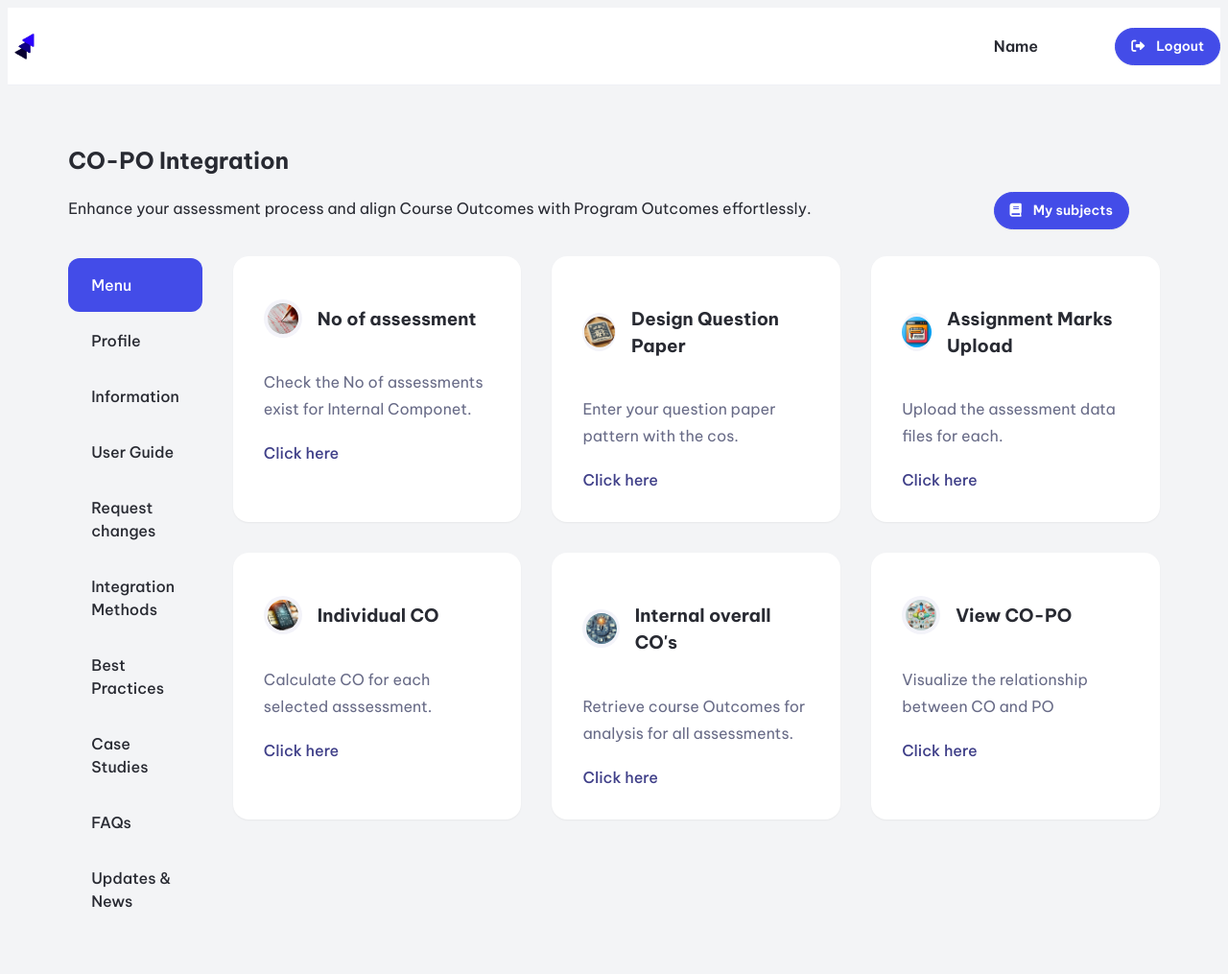
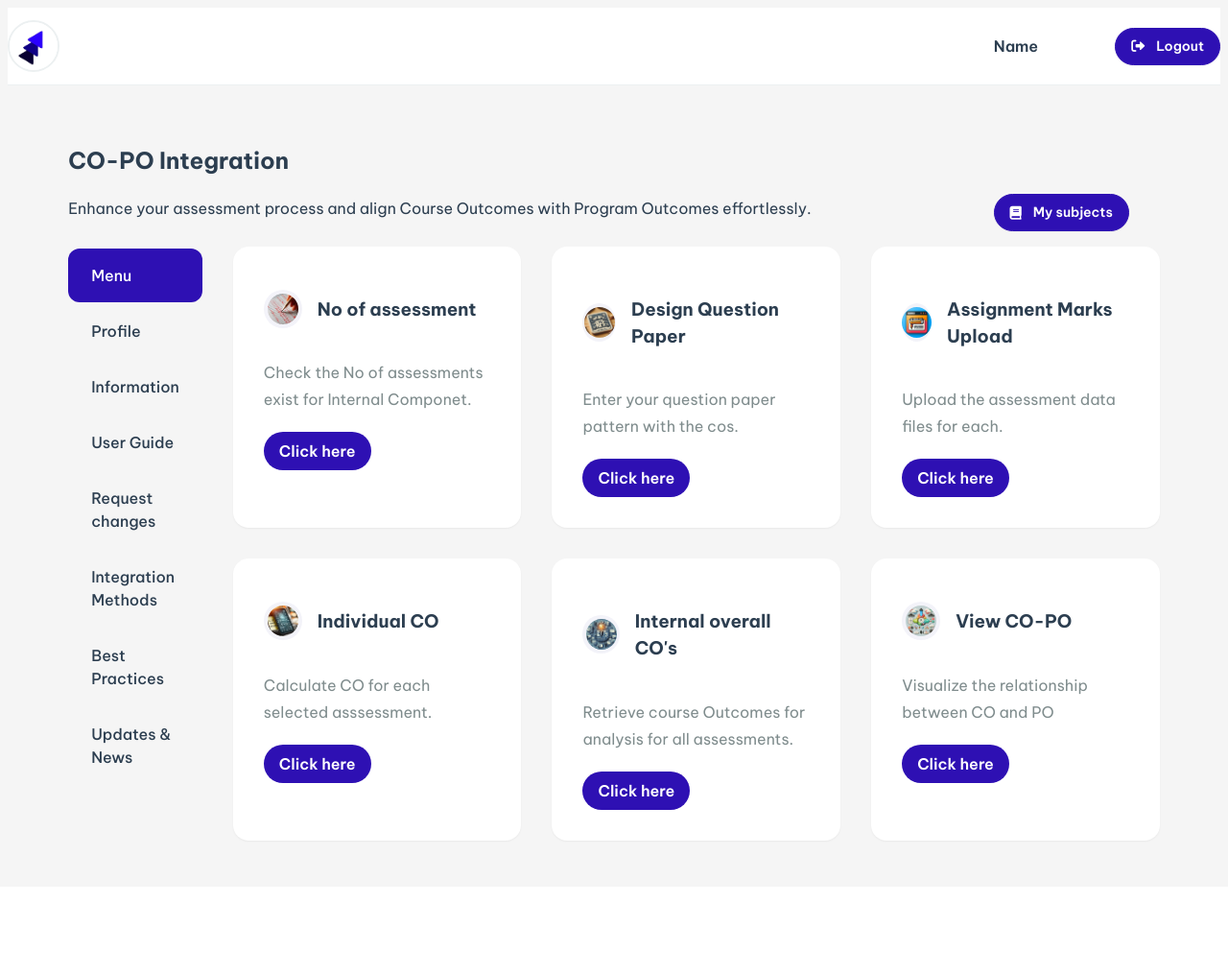
Before and after one commit to sheik-md-ali/co_po_web, a Flask app: page /user/user/dashboard in a window 1280 px wide. Shown: the whole page at 96% size. After the commit the page ends 878 px from the top, so only its background shows below. Run offline with Flask 3, Linux system fonts and the light colour scheme; the visitor is signed in with stand-in values (Sample User, id 1).

Commit message:
Modified style

```diff
--- a/co_po_web/website/static/css/user/user_dashboard.css
+++ b/co_po_web/website/static/css/user/user_dashboard.css
@@ -1,13 +1,13 @@
 @import url("https://fonts.googleapis.com/css2?family=Be+Vietnam+Pro:ital,wght@0,100;0,200;0,300;0,400;0,500;0,600;0,700;0,800&display=swap");
 
 :root {
-    --c-text-primary: #282a32;
-    --c-text-secondary: #686b87;
-    --c-text-action: #404089;
-    --c-accent-primary: #434ce8;
-    --c-border-primary: #eff1f6;
+    --c-text-primary: #2c3e50; /* Darker text color for better contrast */
+    --c-text-secondary: #7f8c8d; /* Softer secondary text color */
+    --c-text-action: #2b078f; /* More vibrant action color */
+    --c-accent-primary: #2e10b3; /* Lighter accent color */
+    --c-border-primary: #ecf0f1; /* Lighter border color */
     --c-background-primary: #ffffff;
-    --c-background-secondary: #f3f4f6;
+    --c-background-secondary: #f5f5f5; /* Softer background color */
     --c-background-tertiary: #ecf3fe;
     --c-background-quaternary: #e9ecf4;
     --c-background-card: #ffffff;
@@ -55,8 +55,13 @@ img {
 
 .header-logo {
     margin-right: 2.5rem;
-    width: 40px; /* Smaller logo */
-    height: 40px;
+}
+
+.header-logo img {
+    width: 50px; /* Default size for desktop */
+    height: 50px;
+    border-radius: 50%;
+    border: 2px solid var(--c-border-primary); /* Add border around the logo */
 }
 
 .header-navigation {
@@ -72,34 +77,32 @@ img {
 
 .header-navigation a {
     text-decoration: none;
-    color: var(--c-text-action);
+    color: #ffffff;
     font-weight: 600;
     transition: 0.15s ease;
     padding: 0.5rem 1rem;
     border-radius: 9999px;
     background-color: var(--c-accent-primary);
-    color: #ffffff;
 }
 
 .header-navigation a:hover,
 .header-navigation a:focus {
-    background-color: #2d37f5;
+    background-color: #0d0679;
 }
 
 .menu-button {
     display: none;
     text-decoration: none;
-    color: var(--c-text-action);
+    color: #ffffff;
     font-weight: 600;
     padding: 0.5rem 1rem;
     border-radius: 9999px;
     background-color: var(--c-accent-primary);
-    color: #ffffff;
 }
 
 .menu-button:hover,
 .menu-button:focus {
-    background-color: #2d37f5;
+    background-color: hsl(244, 94%, 26%);
 }
 
 .main {
@@ -136,18 +139,21 @@ img {
     transition: 0.25s ease;
     border: 1px solid var(--c-accent-primary);
     box-shadow: 0 1px 2px 0 rgb(0 0 0 / 5%);
-    & + * {
+}
+
+.button + * {
     margin-left: 1rem;
 }
-    &:hover,
-    &:focus {
+
+.button:hover,
+.button:focus {
     color: var(--c-background-primary);
-        background-color: #2d37f5;
+    background-color: #1e0299;
     box-shadow: 0 2px 6px 0 rgb(0 0 0 / 15%);
 }
-    & > * + * {
+
+.button > * + * {
     margin-left: 0.75rem;
-    }
 }
 
 .content {
@@ -157,9 +163,10 @@ img {
 
 .content-panel {
     padding-right: 2rem;
-    & > * + * {
+}
+
+.content-panel > * + * {
     margin-top: 1rem;
-    }
 }
 
 .content-main {
@@ -193,9 +200,10 @@ img {
 .card-header div {
     display: flex;
     align-items: center;
-    h3 {
+}
+
+.card-header h3 {
     margin-left: 1rem;
-    }
 }
 
 .card {
@@ -213,20 +221,29 @@ img {
 
 .card-footer a {
     text-decoration: none;
-    font-weight: 500;
-    color: var(--c-text-action);
-    &:hover,
-    &:focus {
-        color: var(--c-accent-primary);
+    font-weight: 600;
+    color: #ffffff;
+    background-color: var(--c-accent-primary);
+    border-radius: 9999px;
+    padding: 0.5rem 1rem;
+    display: inline-block;
+    text-align: center;
+    transition: 0.25s ease;
 }
+
+.card-footer a:hover,
+.card-footer a:focus {
+    background-color: #2980b9;
+    box-shadow: 0 2px 6px 0 rgb(0 0 0 / 15%);
 }
 
 .card {
     transition: 0.25s ease;
-    &:hover,
-    &:focus {
+}
+
+.card:hover,
+.card:focus {
     box-shadow: 0 4px 20px 0 rgb(0 0 0 / 15%);
-    }
 }
 
 .vertical-tabs {
@@ -252,8 +269,8 @@ img {
 }
 
 .card-header span {
-    width: 40px; /* Smaller logo */
-    height: 40px; /* Smaller logo */
+    width: 40px; /* Adjusted for circular shape */
+    height: 40px; /* Adjusted for circular shape */
     display: flex;
     align-items: center;
     justify-content: center;
@@ -329,9 +346,9 @@ img {
     .content-header-actions a.button:nth-child(1) {
         margin-right: 2rem;
         margin-left: auto;
-        margin-top: -55px;
+        margin-top: -50px;
     }
-    .content {
-        margin-top: 20px;
+    .content-header-actions a.button:nth-child(2) {
+        margin-right: 2rem;
     }
 }
--- a/co_po_web/website/templates/user/user_dashboard.html
+++ b/co_po_web/website/templates/user/user_dashboard.html
@@ -57,8 +57,6 @@
                         <a href="#">Request changes</a>
                         <a href="#">Integration Methods</a>
                         <a href="#">Best Practices</a>
-                        <a href="#">Case Studies</a>
-                        <a href="#">FAQs</a>
                         <a href="#">Updates & News</a>
                     </div>
                 </div>
```
Lines whose indentation alone changed are shown as unchanged.
